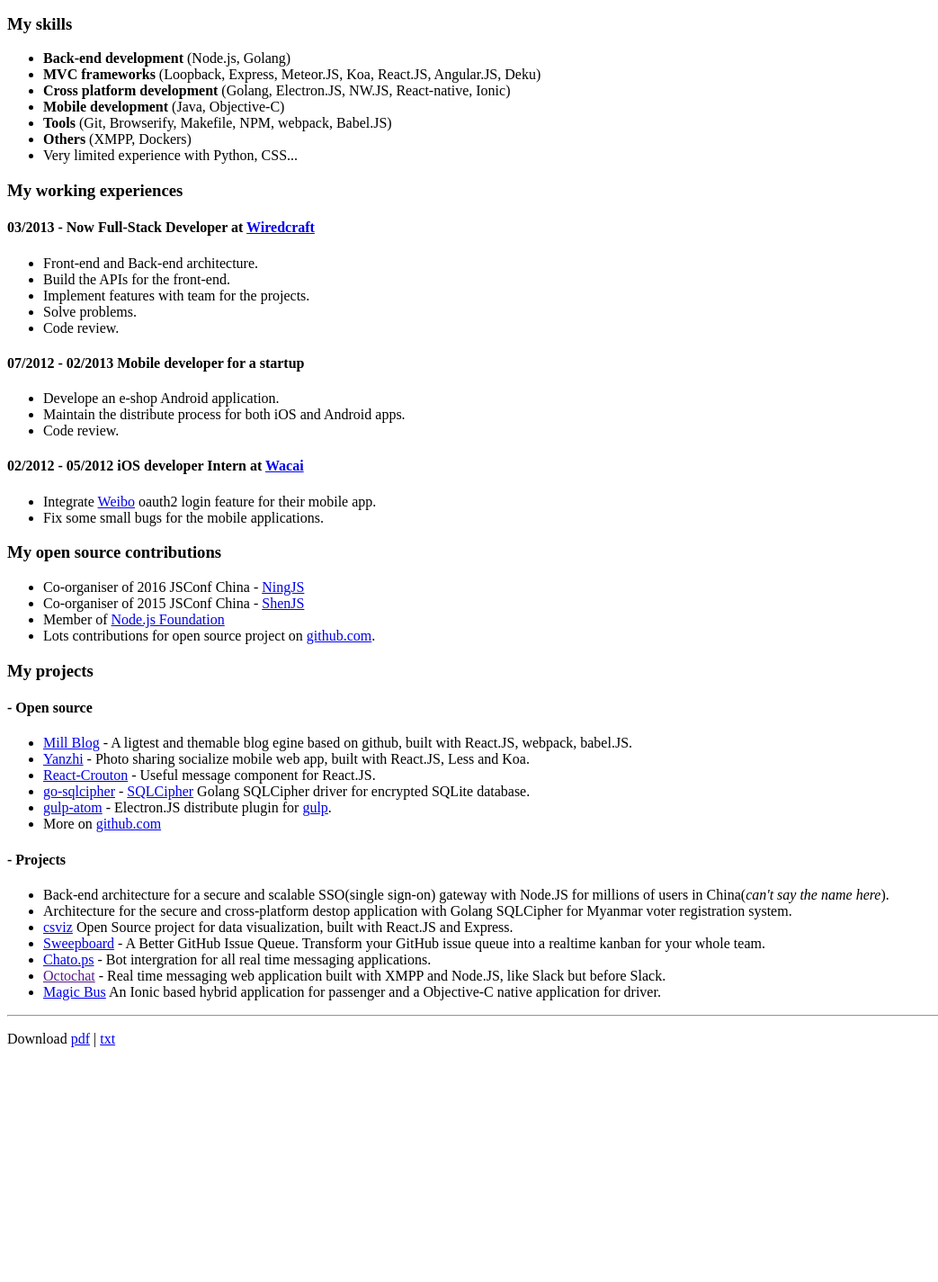
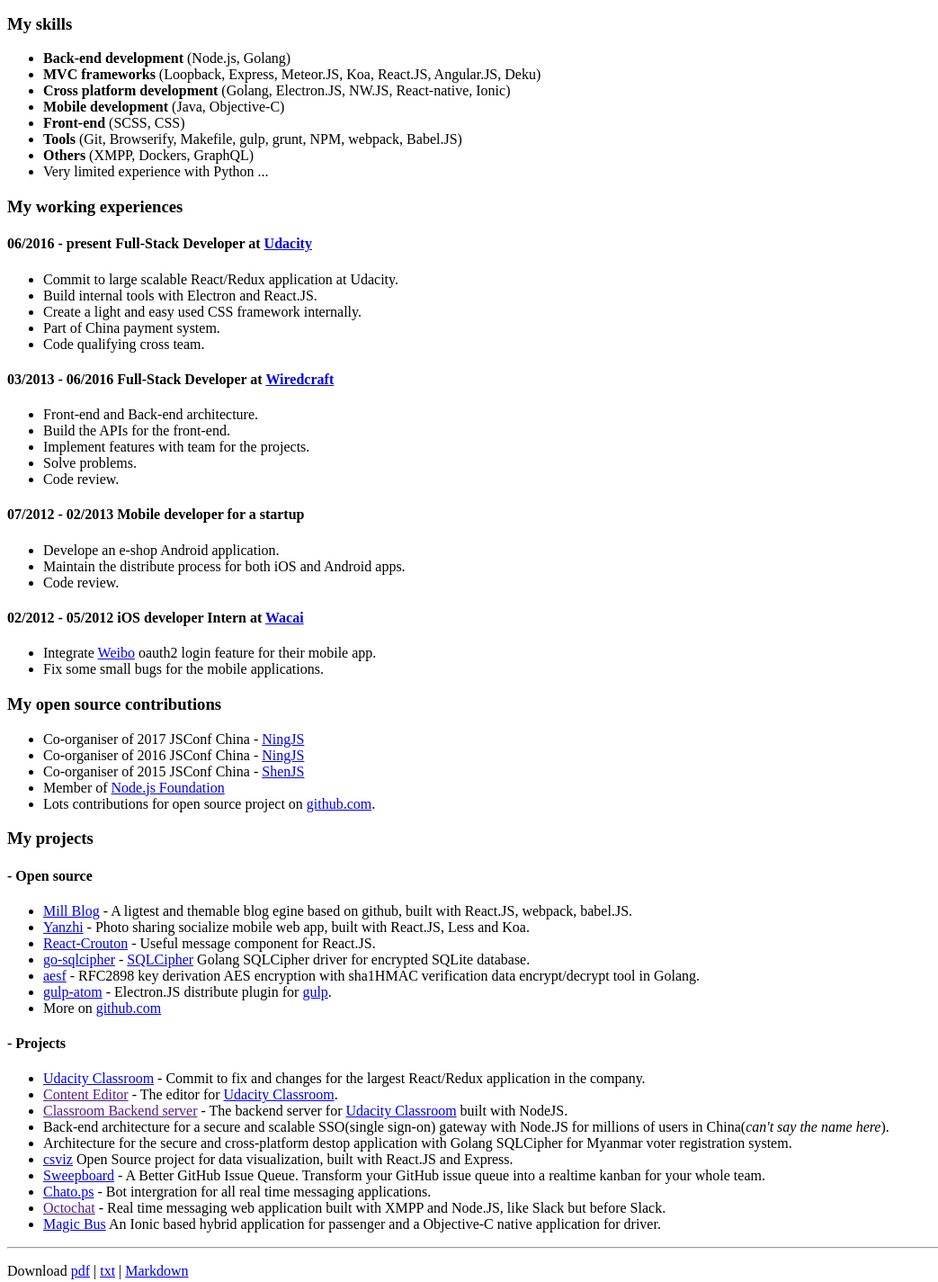
Before and after one commit to xeodou/resume, a plain HTML site: page index.html in a window 1280 px wide. Shown: the part 225-1650 px from the top of the page at 90% size, without its empty margins (0-1043 px from the left). Before the commit the page ends 1405 px from the top, so only its background shows below. Drawn offline with Linux system fonts and the light colour scheme.

Commit message:
Update resume.

```diff
--- a/index.html
+++ b/index.html
@@ -24,12 +24,21 @@
 <li><strong>MVC frameworks</strong> (Loopback, Express, Meteor.JS, Koa, React.JS, Angular.JS, Deku)</li>
 <li><strong>Cross platform development</strong> (Golang, Electron.JS, NW.JS, React-native, Ionic)</li>
 <li><strong>Mobile development</strong> (Java, Objective-C)</li>
-<li><strong>Tools</strong> (Git, Browserify, Makefile, NPM, webpack, Babel.JS)</li>
-<li><strong>Others</strong> (XMPP, Dockers)</li>
-<li>Very limited experience with Python, CSS...</li>
+<li><strong>Front-end</strong> (SCSS, CSS)</li>
+<li><strong>Tools</strong> (Git, Browserify, Makefile, gulp, grunt, NPM, webpack, Babel.JS)</li>
+<li><strong>Others</strong> (XMPP, Dockers, GraphQL)</li>
+<li>Very limited experience with Python ...</li>
 </ul>
 <h3 id="my-working-experiences">My working experiences</h3>
-<h4 id="now-full-stack-developer-at-wiredcraft"><strong>03/2013 - Now</strong> Full-Stack Developer at <a href="http://wiredcraft.com">Wiredcraft</a></h4>
+<h4 id="present-full-stack-developer-at-udacity"><strong>06/2016 - present</strong> Full-Stack Developer at <a href="https://www.udacity.com">Udacity</a></h4>
+<ul>
+<li>Commit to large scalable React/Redux application at Udacity.</li>
+<li>Build internal tools with Electron and React.JS.</li>
+<li>Create a light and easy used CSS framework internally.</li>
+<li>Part of China payment system.</li>
+<li>Code qualifying cross team.</li>
+</ul>
+<h4 id="full-stack-developer-at-wiredcraft"><strong>03/2013 - 06/2016</strong> Full-Stack Developer at <a href="http://wiredcraft.com">Wiredcraft</a></h4>
 <ul>
 <li>Front-end and Back-end architecture.</li>
 <li>Build the APIs for the front-end.</li>
@@ -50,6 +59,7 @@
 </ul>
 <h3 id="my-open-source-contributions">My open source contributions</h3>
 <ul>
+<li>Co-organiser of 2017 JSConf China - <a href="http://2017.jsconf.cn/">NingJS</a></li>
 <li>Co-organiser of 2016 JSConf China - <a href="http://2016.jsconf.cn/">NingJS</a></li>
 <li>Co-organiser of 2015 JSConf China - <a href="http://2015.jsconf.cn/">ShenJS</a></li>
 <li>Member of <a href="https://github.com/nodejs">Node.js Foundation</a></li>
@@ -62,11 +72,15 @@
 <li><a href="https://github.com/graffie/yanzhi">Yanzhi</a> - Photo sharing socialize mobile web app, built with React.JS, Less and Koa.</li>
 <li><a href="https://github.com/xeodou/react-crouton">React-Crouton</a> - Useful message component for React.JS.</li>
 <li><a href="https://github.com/xeodou/go-sqlcipher">go-sqlcipher</a> - <a href="https://www.zetetic.net/sqlcipher">SQLCipher</a> Golang SQLCipher driver for encrypted SQLite database.</li>
+<li><a href="https://github.com/xeodou/aesf">aesf</a> - RFC2898 key derivation AES encryption with sha1HMAC verification data encrypt/decrypt tool in Golang.</li>
 <li><a href="https://github.com/xeodou/gulp-atom">gulp-atom</a> - Electron.JS distribute plugin for <a href="http://gulpjs.com/">gulp</a>.</li>
 <li>More on <a href="https://github.com/xeodou">github.com</a></li>
 </ul>
 <h4 id="projects">- Projects</h4>
 <ul>
+<li><a href="https://classroom.udacity.com">Udacity Classroom</a> - Commit to fix and changes for the largest React/Redux application in the company.</li>
+<li><a href="">Content Editor</a> - The editor for <a href="https://classroom.udacity.com">Udacity Classroom</a>.</li>
+<li><a href="">Classroom Backend server</a> - The backend server for <a href="https://classroom.udacity.com">Udacity Classroom</a> built with NodeJS.</li>
 <li>Back-end architecture for a secure and scalable SSO(single sign-on) gateway with Node.JS for millions of users in China(<em>can't say the name here</em>).</li>
 <li>Architecture for the secure and cross-platform destop application with Golang SQLCipher for Myanmar voter registration system.</li>
 <li><a href="http://csviz.org">csviz</a> Open Source project for data visualization, built with React.JS and Express.</li>
@@ -76,6 +90,6 @@
 <li><a href="https://www.magicbus.io">Magic Bus</a> An Ionic based hybrid application for passenger and a Objective-C native application for driver.</li>
 </ul>
 <hr />
-<p id="download">Download <a href="index.pdf">pdf</a> | <a href="index.txt">txt</a></p>
+<p>Download <a href="index.pdf">pdf</a> | <a href="index.txt">txt</a> | <a href="index.md">Markdown</a></p>
 </body>
 </html>
```
Also changed, not shown: index.txt, 2 other files.
